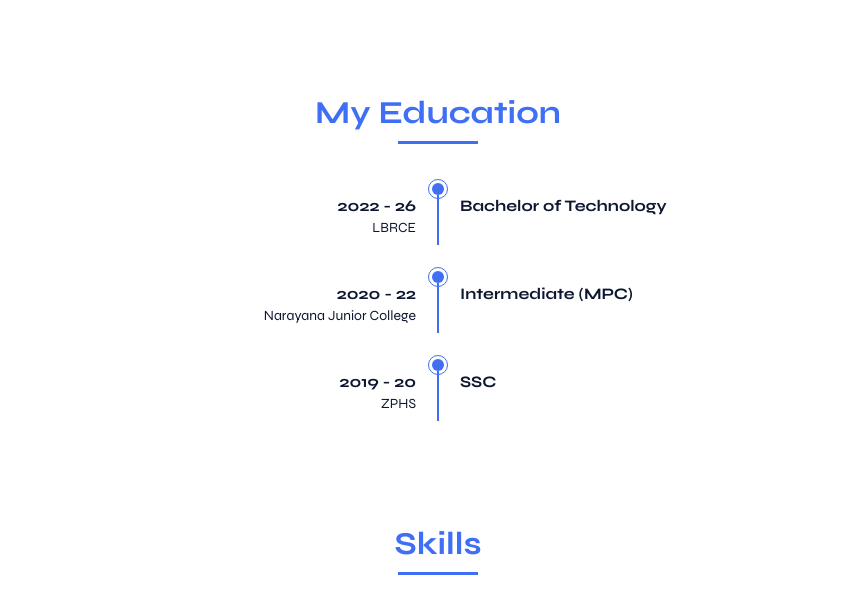
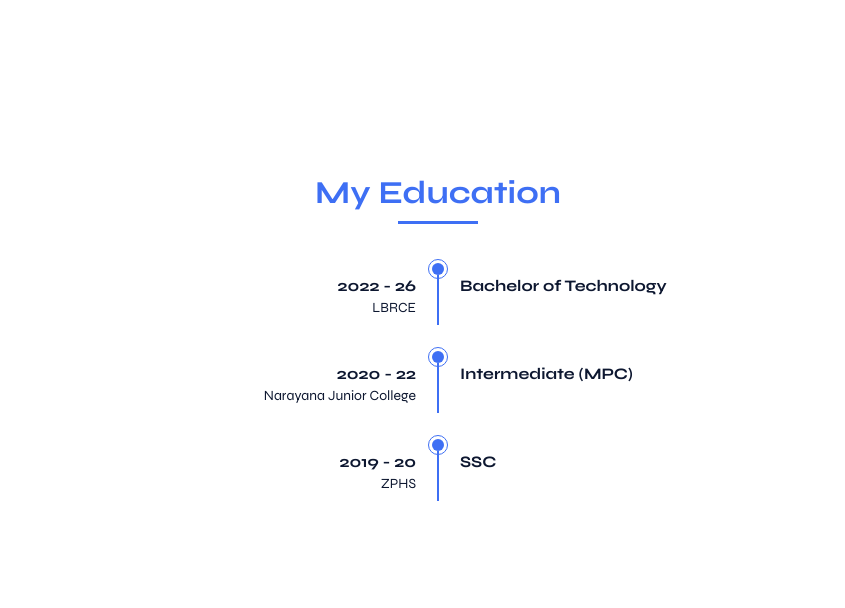
Before and after one commit to Duvva-S-N-Kusuma-Haranadh/Portfolio, a plain HTML site: page index.html in a window 1280 px wide. Shown: the part 1259-1867 px from the top of the page, without its empty margins (202-1047 px from the left). Drawn offline with nearby package versions, Linux system fonts and the light colour scheme.

Commit message:
Update index.html

```diff
--- a/index.html
+++ b/index.html
@@ -165,7 +165,7 @@
       </section>
 
       <!-- EDUCATION -->
-      <section class="education__section" id="education">
+      <section class="education__section section" id="education">
         <h2 class="section-title">My Education</h2>
 
         <div class="education__container bd-grid">
```
